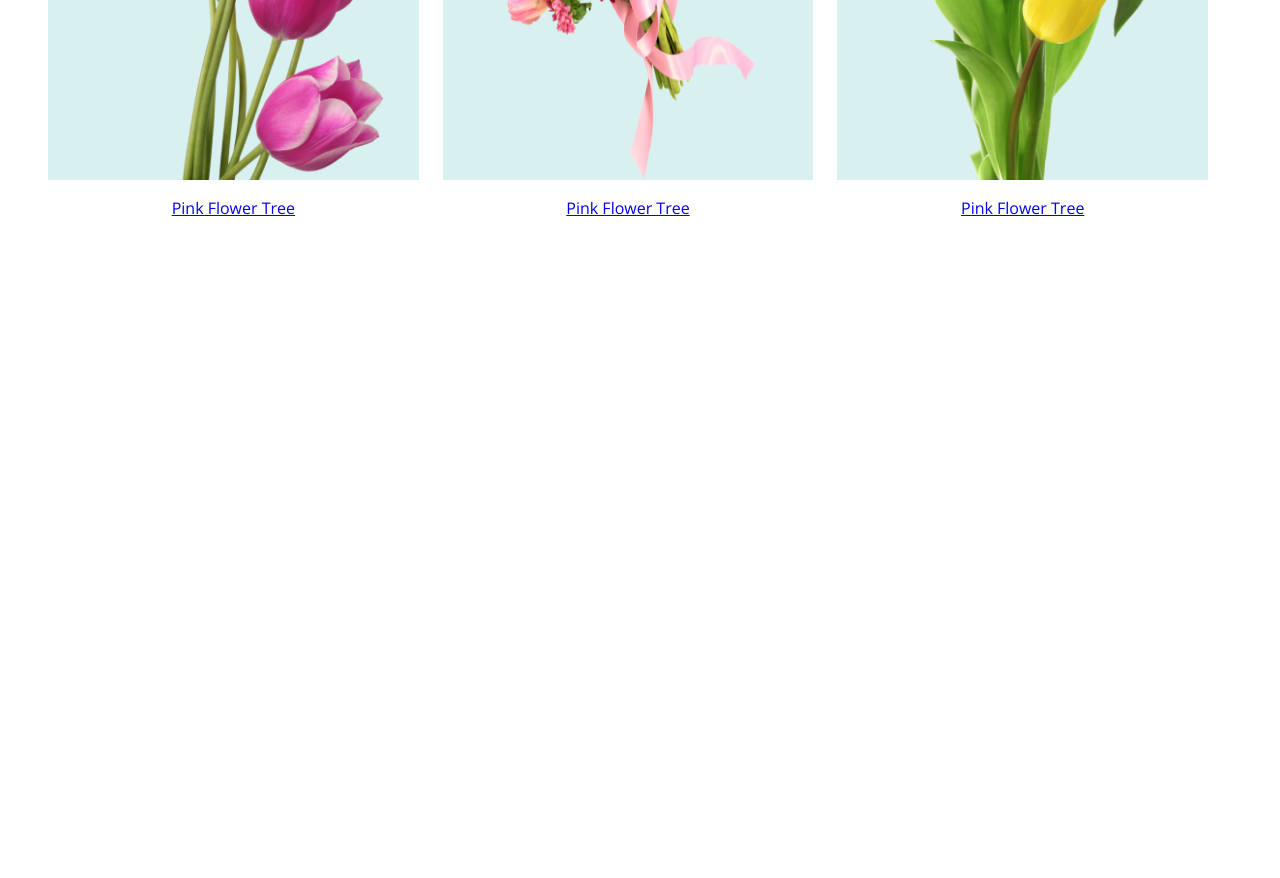
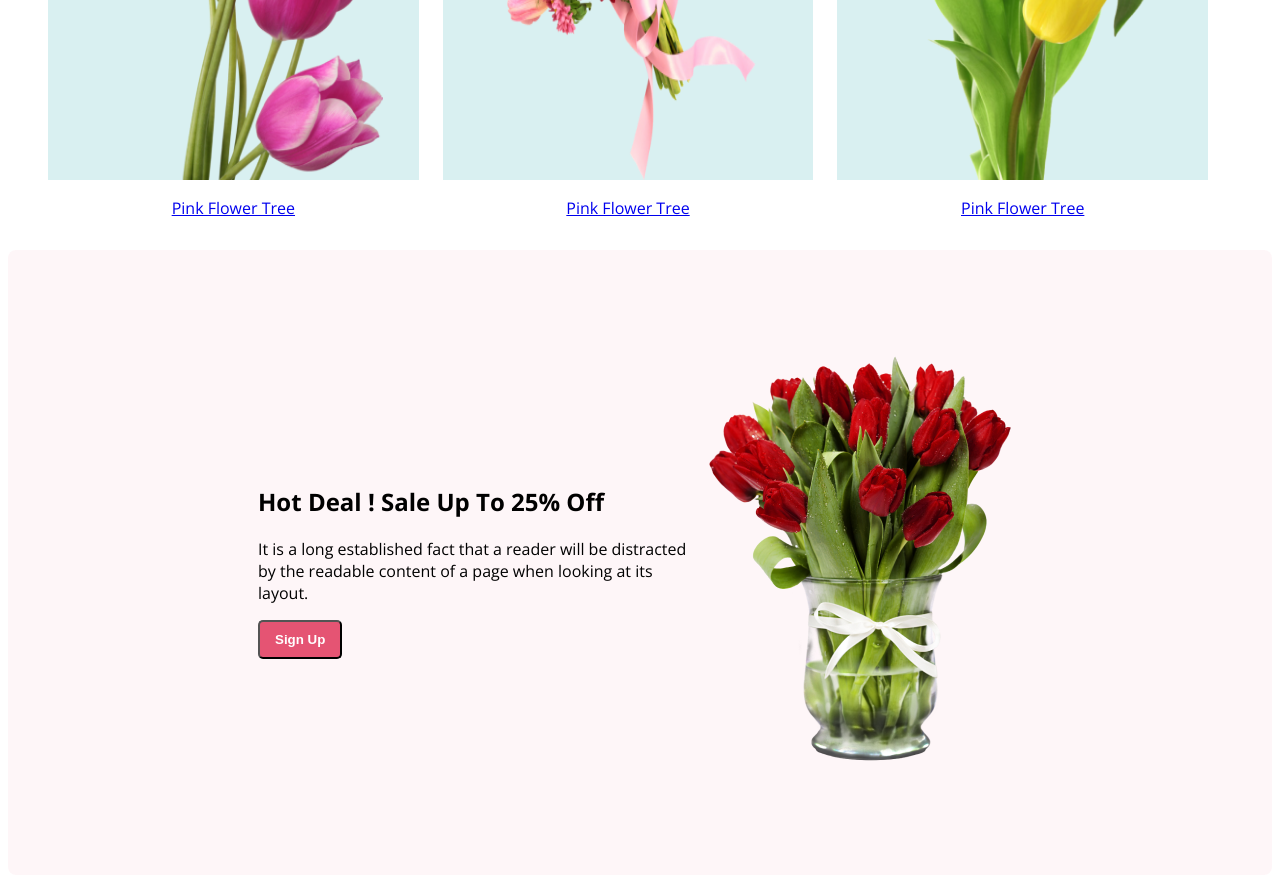
Before and after one commit to rifat-sarker/flower-shop-assignment, a plain HTML site: page index.html in a window 1280 px wide. Shown: the part 1194-2072 px from the top of the page. Before the commit the page ends 1444 px from the top, so only its background shows below. Drawn offline with nearby package versions, Linux system fonts and the light colour scheme.

Commit message:
discount section added

```diff
--- a/index.html
+++ b/index.html
@@ -49,6 +49,17 @@
                 </div>
             </div>
         </section>
+        <!-- offer section starts -->
+        <section class="discount-section">
+            <div>
+                <h1>Hot Deal ! Sale Up To 25% Off</h1>
+                <p>It is a long established fact that a reader will be distracted by the readable content of a page when looking at its layout.</p>
+                <button class="btn">Sign Up</button>
+            </div>
+            <div>
+                <img src="/Flower Asset/pngwing 8.png" alt="">
+            </div>
+        </section>
     </main>
 </body>
 
--- a/style.css
+++ b/style.css
@@ -71,3 +71,13 @@ body {
     margin-top: 30px;
     padding: 20px 30px 2px 30px;
 }
+
+/* discount section starts */
+.discount-section {
+    display: flex;
+    justify-content: center;
+    align-items: center;
+    padding: 100px 250px;
+    border-radius: 8px;
+    background: rgba(229, 84, 115, 0.05);
+}
```
